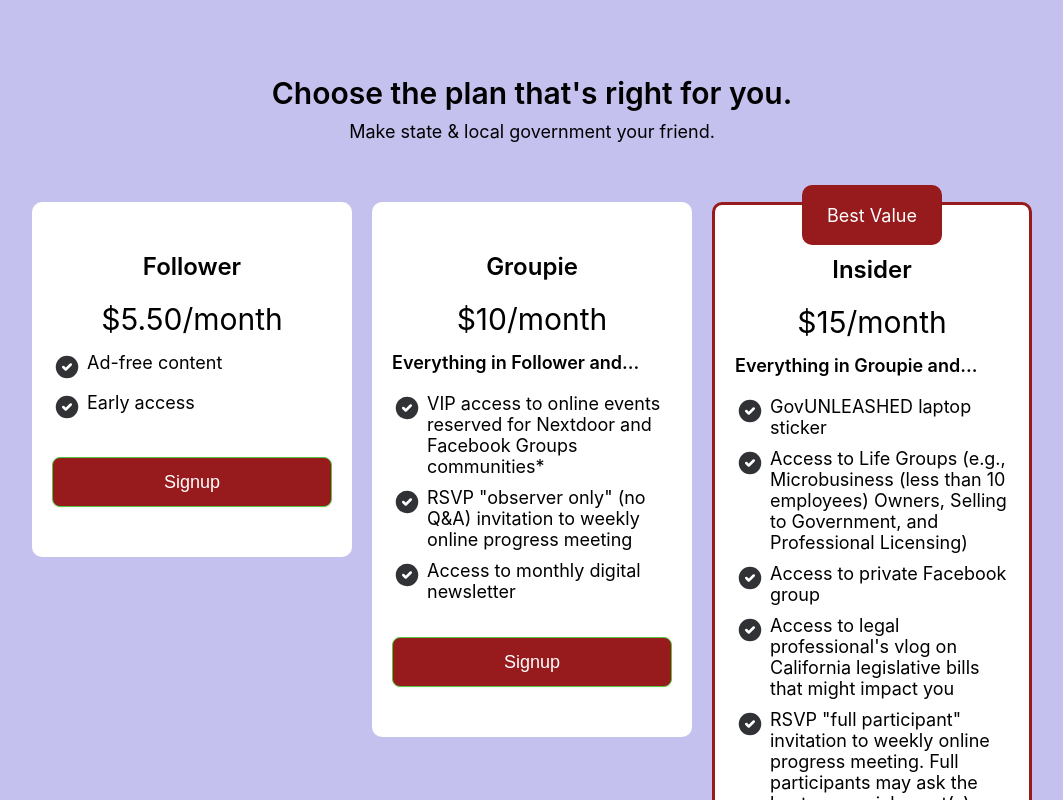
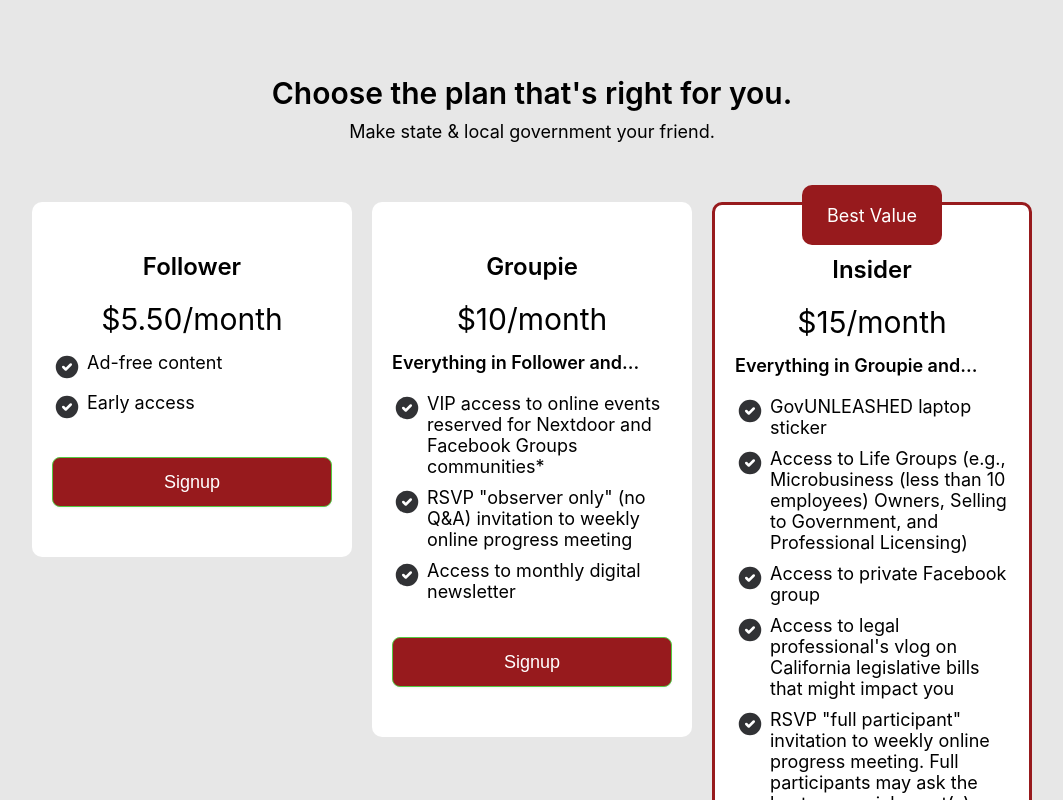
Before and after one commit to AhmedTohamy01/woodrow-task, a Next.js app: page / in a window 1280 px wide. Shown: the top 800 px of the page, without its empty margins (108-1171 px from the left). Built offline with nearby package versions, Linux system fonts and the light colour scheme.

Commit message:
feat [globals.css] : change background color

```diff
--- a/src/styles/globals.css
+++ b/src/styles/globals.css
@@ -5,7 +5,7 @@ body {
   font-family: -apple-system, BlinkMacSystemFont, Segoe UI,
     Roboto, Oxygen, Ubuntu, Cantarell, Fira Sans, Droid Sans, Helvetica Neue,
     sans-serif;
-    background: #C4C1EF;
+    background: #E7E7E7;
 }
 
 a {
```
